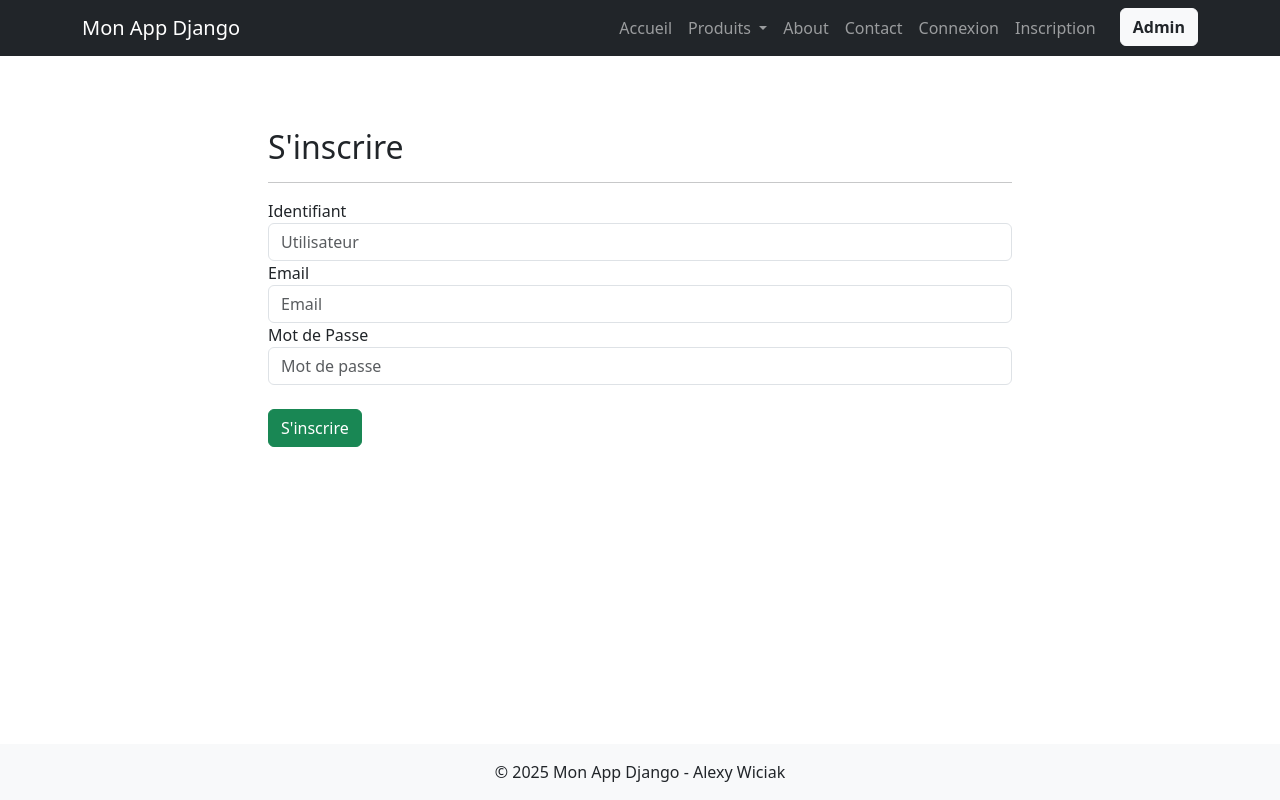
After one commit to AlexyWCK/Prog_Avanc-e_Django, a Django app: page /monApp/register/ in a window 1280 px wide. The commit adds this page. Run offline with Django 5.2, Linux system fonts and the light colour scheme; some libraries are stand-ins or nearby versions.

Commit message:
Ajout début login logout + Readme

```diff
--- a/TutoDjango/monApp/templates/monApp/base.html
+++ b/TutoDjango/monApp/templates/monApp/base.html
@@ -31,6 +31,14 @@
                 </li>
                 <li class="nav-item"><a class="nav-link" href="{% url 'monApp:about' %}">About</a></li>
                 <li class="nav-item"><a class="nav-link" href="{% url 'monApp:contact' %}">Contact</a></li>
+
+                {% if user.is_authenticated %}
+                    <li class="nav-item"><a class="nav-link" href="{% url 'monApp:logout' %}">Déconnexion</a></li>
+                {% else %}
+                    <li class="nav-item"><a class="nav-link" href="{% url 'monApp:login' %}">Connexion</a></li>
+                    <li class="nav-item"><a class="nav-link" href="{% url 'monApp:register' %}">Inscription</a></li>
+                {% endif %}
+
                 <li class="nav-item ms-3">
                     <a href="/admin/" class="btn btn-light text-dark fw-bold">Admin</a>
                 </li>
--- /dev/null
+++ b/TutoDjango/monApp/templates/monApp/page_register.html
@@ -0,0 +1,22 @@
+{% extends 'monApp/base.html' %}
+
+{% block title %}Inscription{% endblock %}
+
+{% block contenu %}
+<div class="align-center col-8 offset-2 my-5">
+    <h2 class="mb-3">S'inscrire</h2>
+    <hr/>
+    <form method="POST" action="{% url 'monApp:register' %}" autocomplete="off">
+        {% csrf_token %}
+        <div class="form-group mb-3">
+            <label>Identifiant</label>
+            <input class="form-control" type="text" name="username" placeholder="Utilisateur">
+            <label>Email</label>
+            <input class="form-control" type="email" name="mail" placeholder="Email">
+            <label>Mot de Passe</label>
+            <input class="form-control" type="password" name="password" placeholder="Mot de passe">
+        </div>
+        <button type="submit" class="btn btn-success mt-2">S'inscrire</button>
+    </form>
+</div>
+{% endblock %}
--- a/TutoDjango/monApp/urls.py
+++ b/TutoDjango/monApp/urls.py
@@ -12,4 +12,8 @@ urlpatterns = [
     path('produit/<int:pk>/', views.ProduitDetailView.as_view(), name='detail_produit'),
     path('categories/', views.ListCategoriesView.as_view(), name='list_categories'),
     path('statuts/', views.ListStatutsView.as_view(), name='list_statuts'),
+
+    path('login/', views.ConnectView.as_view(), name='login'),
+    path('register/', views.RegisterView.as_view(), name='register'),
+    path('logout/', views.DisconnectView.as_view(), name='logout'),
 ]
--- a/TutoDjango/monApp/views.py
+++ b/TutoDjango/monApp/views.py
@@ -1,4 +1,7 @@
-from django.shortcuts import render
+from django.contrib.auth import authenticate, login, logout
+from django.contrib.auth.models import User
+from django.contrib.auth.views import LoginView, LogoutView
+from django.shortcuts import render, redirect
 from django.views.generic import TemplateView, ListView, DetailView
 from .models import Produit, Categorie, Statut
 
@@ -59,3 +62,39 @@ class ListStatutsView(ListView):
     model = Statut
     template_name = "monApp/list_statuts.html"
     context_object_name = "statuts"
+
+#Partie Connexion
+
+class ConnectView(LoginView):
+    template_name = 'monApp/page_login.html'
+
+    def post(self, request, **kwargs):
+        lgn = request.POST.get('username', False)
+        pswrd = request.POST.get('password', False)
+        user = authenticate(username=lgn, password=pswrd)
+        if user is not None and user.is_active:
+            login(request, user)
+            return render(request, 'monApp/page_home.html', {
+                'param': lgn,
+                'titreh1': "Hello DJANGO",
+                'titretitre': "Accueil",
+                'page_home': True
+            })
+        else:
+            return render(request, 'monApp/page_register.html')
+
+class RegisterView(TemplateView):
+    template_name = 'monApp/page_register.html'
+
+    def post(self, request, **kwargs):
+        username = request.POST.get('username', False)
+        mail = request.POST.get('mail', False)
+        password = request.POST.get('password', False)
+        if username and mail and password:
+            user = User.objects.create_user(username=username, email=mail, password=password)
+            user.save()
+            return redirect('monApp:login')
+        return render(request, self.template_name)
+
+class DisconnectView(LogoutView):
+    next_page = 'monApp:home'
```
Also changed, not shown: TutoDjango/monApp/templates/monApp/page_login.html (added, +20 -0 lines), TutoDjango/monApp/templates/monApp/page_logout.html (added, +12 -0 lines), README.md.
